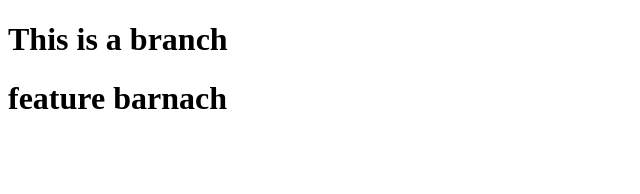
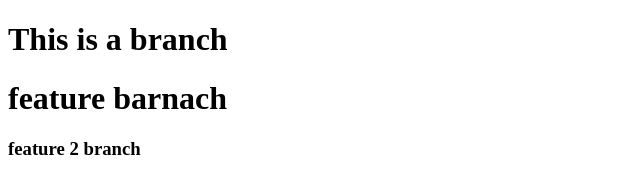
Before and after one commit to moizkhan-23/branchRepo, a plain HTML site: page index.html in a window 1280 px wide. Shown: the whole page, without its empty margins (0-640 px from the left). Drawn offline with Linux system fonts and the light colour scheme.

Commit message:
add thirdadingofbranch

```diff
--- a/index.html
+++ b/index.html
@@ -8,5 +8,6 @@
 <body>
     <h1>This is a branch</h1>
     <h1>feature barnach </h1>
+    <h3>feature 2 branch</h3>
 </body>
 </html>
```
